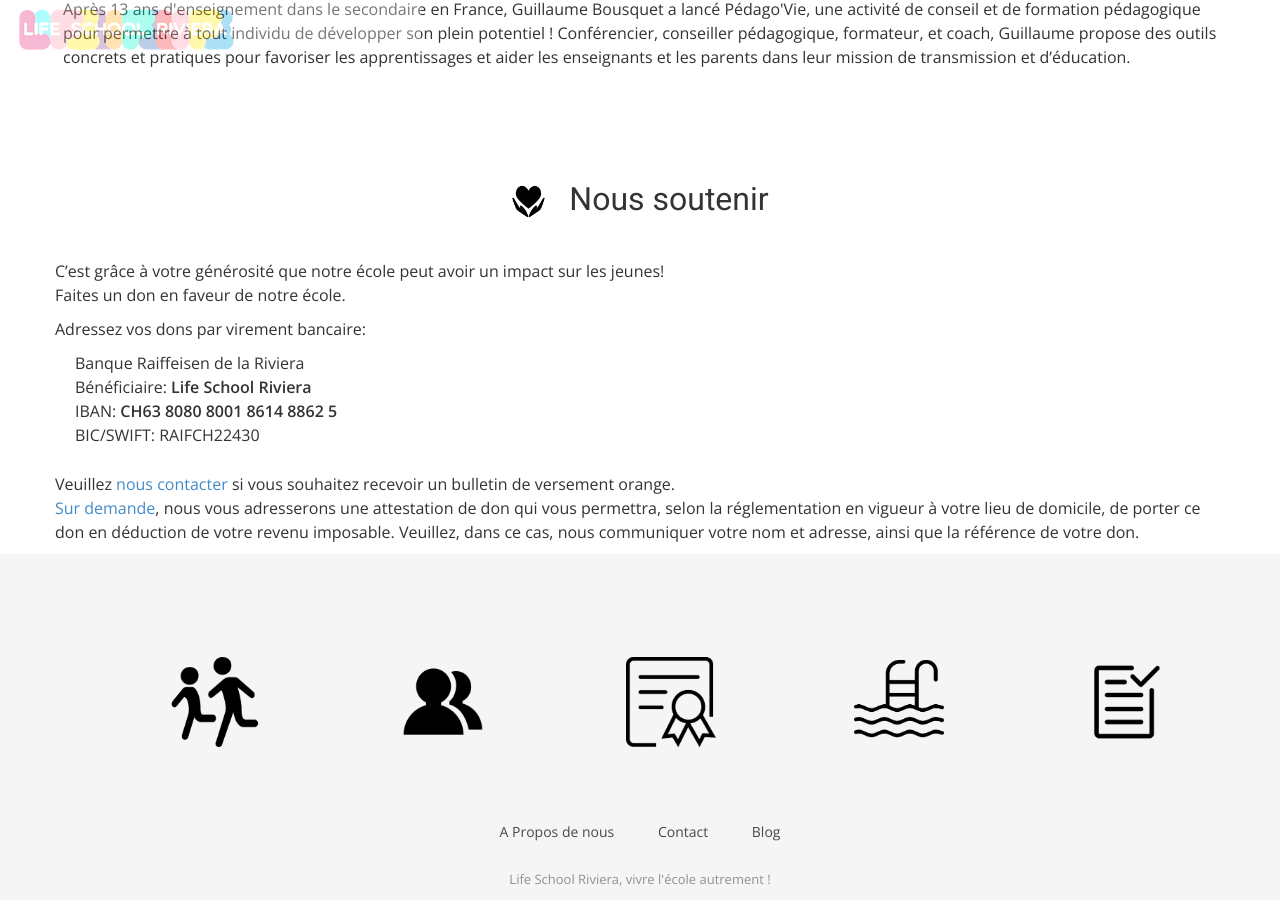
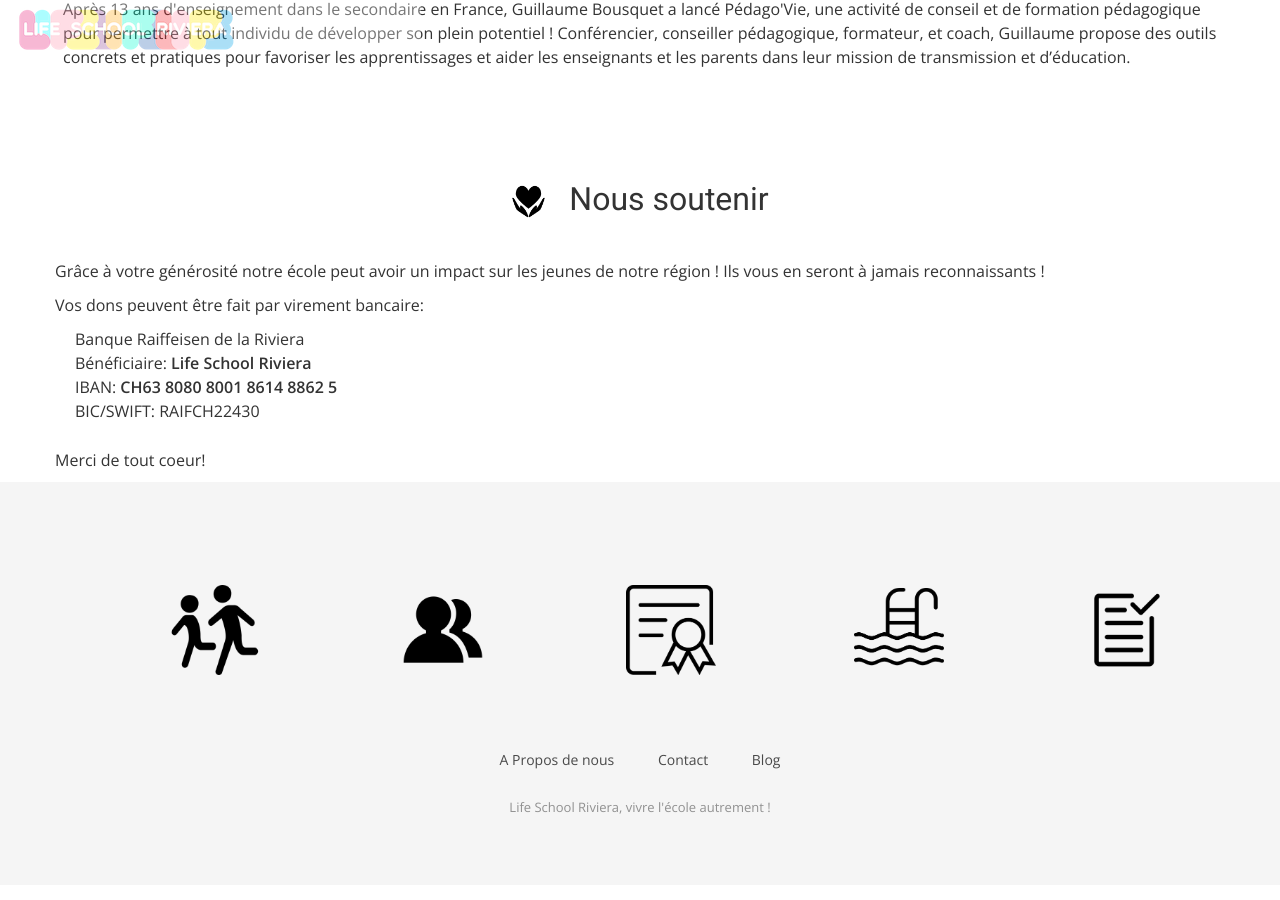
Before and after one commit to midjoule/lifeschool, a Jekyll site: the page built from school.html, in a window 1280 px wide and 900 px high, scrolled down 1091 px. Built offline with Jekyll 4.4.1, drawn with Linux system fonts in a browser that asks for light colours; nearby versions of some CDN libraries; some web fonts are replaced.

Commit message:
Update school.html

```diff
--- a/school.html
+++ b/school.html
@@ -105,11 +105,10 @@
     </div>
     <div class="row">
       <p>
-        C’est grâce à votre générosité que notre école peut avoir un impact sur les jeunes!<br />
-        Faites un don en faveur de notre école.
+        Grâce à votre générosité notre école peut avoir un impact sur les jeunes de notre région ! Ils vous en seront à jamais reconnaissants !
       </p>
       <p>
-        Adressez vos dons par virement bancaire:
+        Vos dons peuvent être fait par virement bancaire:
       </p>
       <p style="padding-left:20px;padding-bottom:15px;">
         Banque Raiffeisen de la Riviera
@@ -118,8 +117,7 @@
         <br>BIC/SWIFT: RAIFCH22430
       </p>
       <p>
-        Veuillez <a href="/contact">nous contacter</a> si vous souhaitez recevoir un bulletin de versement orange.
-        <br><a href="/contact">Sur demande</a>, nous vous adresserons une attestation de don qui vous permettra, selon la réglementation en vigueur à votre lieu de domicile, de porter ce don en déduction de votre revenu imposable. Veuillez, dans ce cas, nous communiquer votre nom et adresse, ainsi que la référence de votre don.
+        Merci de tout coeur!
       </p>
     </div>
   </div>
```
